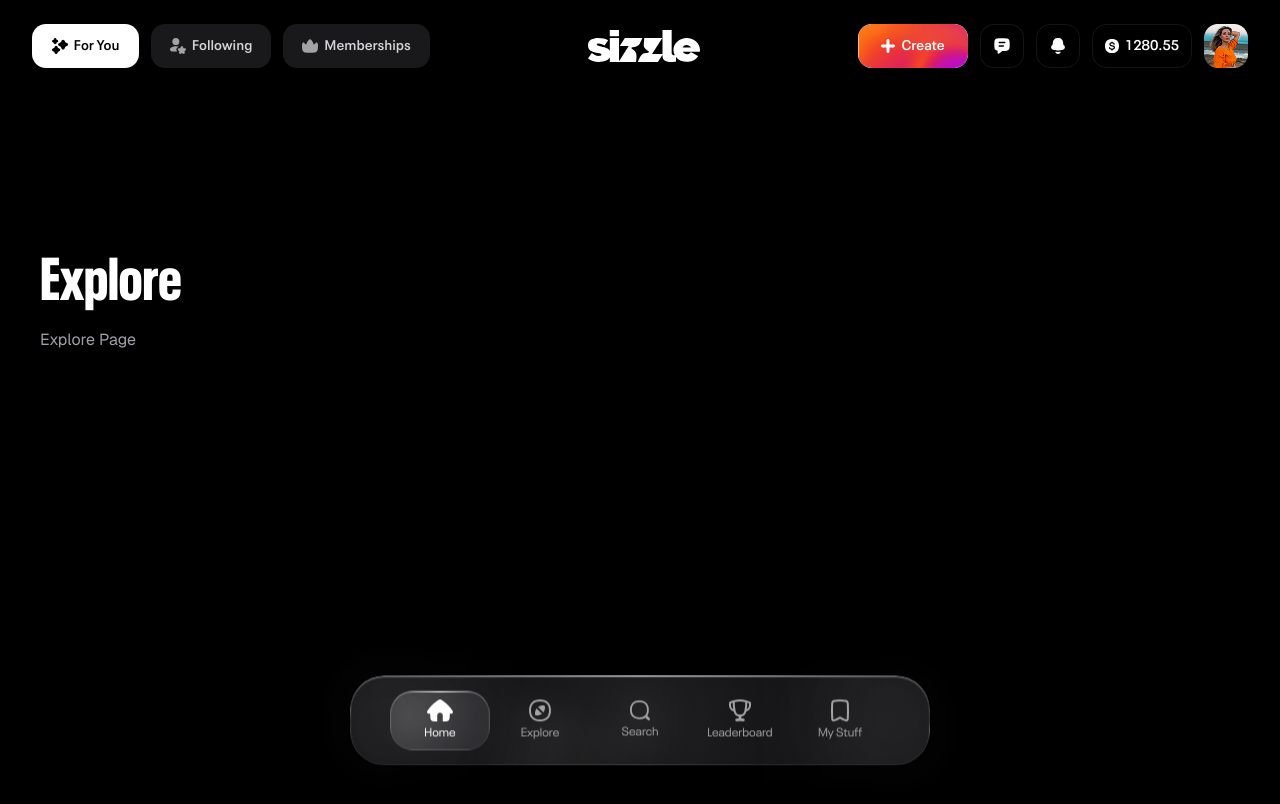
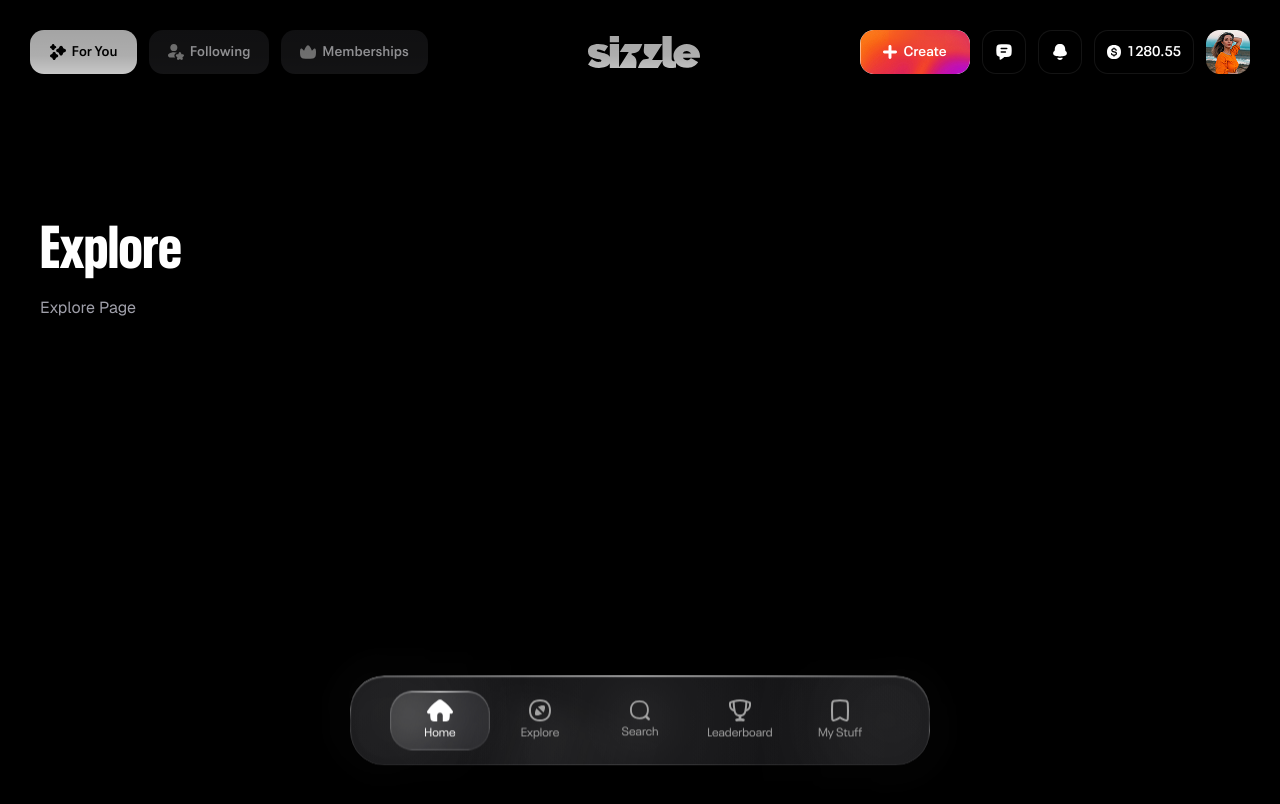
Before and after one commit to iammradarsh/sizzle-ui, a Next.js app: page /explore in a window 1280 px wide. Shown: the top 804 px of the page. Built offline with nearby package versions, Linux system fonts and the light colour scheme.

Commit message:
nav update

```diff
--- a/app/layout.tsx
+++ b/app/layout.tsx
@@ -71,7 +71,7 @@ export default function RootLayout({
         </svg>
         <Header />
 
-        <main className="flex-1">{children}</main>
+        <main className="flex-1 mt-[-60px]">{children}</main>
 
         <BottomNavbar />
       </body>
--- /dev/null
+++ b/components/bgBlur/BgBlur.tsx
@@ -0,0 +1,17 @@
+"use client";
+
+import BgBlurCanvas from "./BgBlurCanvas";
+
+interface BgBlurProps {
+  className?: string;
+}
+
+export default function BgBlur({ className = "" }: BgBlurProps) {
+  return (
+    <div
+      className={`pointer-events-none absolute inset-0 overflow-hidden ${className}`}
+    >
+      <BgBlurCanvas />
+    </div>
+  );
+}
--- /dev/null
+++ b/components/bgBlur/BgBlurCanvas.tsx
@@ -0,0 +1,64 @@
+"use client";
+
+import { useEffect, useRef } from "react";
+import { Renderer } from "ogl";
+
+export default function BgBlurCanvas() {
+  const containerRef = useRef<HTMLDivElement>(null);
+
+  useEffect(() => {
+    if (!containerRef.current) return;
+
+    const renderer = new Renderer({
+      alpha: true,
+      antialias: true,
+      dpr: Math.min(window.devicePixelRatio, 2),
+    });
+
+    const gl = renderer.gl;
+
+    gl.clearColor(0, 0, 0, 0);
+
+    const canvas = gl.canvas;
+
+    canvas.style.width = "100%";
+    canvas.style.height = "100%";
+    canvas.style.display = "block";
+
+    containerRef.current.appendChild(canvas);
+
+    const resize = () => {
+      if (!containerRef.current) return;
+
+      renderer.setSize(
+        containerRef.current.clientWidth,
+        containerRef.current.clientHeight,
+      );
+    };
+
+    resize();
+
+    window.addEventListener("resize", resize);
+
+    let frameId = 0;
+
+    const update = () => {
+      frameId = requestAnimationFrame(update);
+
+      gl.clear(gl.COLOR_BUFFER_BIT);
+    };
+
+    update();
+
+    return () => {
+      cancelAnimationFrame(frameId);
+      window.removeEventListener("resize", resize);
+
+      if (canvas.parentNode) {
+        canvas.parentNode.removeChild(canvas);
+      }
+    };
+  }, []);
+
+  return <div ref={containerRef} className="absolute inset-0" />;
+}
--- a/components/layout/Header.tsx
+++ b/components/layout/Header.tsx
@@ -5,11 +5,73 @@ import { Avatar, AvatarFallback, AvatarImage } from "../ui/avatar";
 
 export default function Header() {
   return (
-    <header className="sticky top-0 z-50 w-full  px-8 py-6 bg-gradient-to-b from-black/50 via-black/40 to-black/0 backdrop-blur-xs">
+    <div className="relative h-[120px] fixed z-50">
+      {/* ===== YEH NAYA BLUR BLOCK ADD KAREIN ===== */}
+      <div className="fixed top-0 left-0 right-0 z-40 grid h-30 pointer-events-none select-none">
+        {/* Layer 1 - Light Blur */}
+        <div
+          className="col-start-1 row-start-1 backdrop-blur-[0px]"
+          style={{
+            maskImage: "linear-gradient(to bottom, black 0%, transparent 30%)",
+            WebkitMaskImage:
+              "linear-gradient(to bottom, black 0%, transparent 30%)",
+          }}
+        />
+        {/* Layer 2 */}
+        <div
+          className="col-start-1 row-start-1 backdrop-blur-[0px]"
+          style={{
+            maskImage: "linear-gradient(to bottom, black 10%, transparent 50%)",
+            WebkitMaskImage:
+              "linear-gradient(to bottom, black 10%, transparent 50%)",
+          }}
+        />
+        {/* Layer 3 */}
+        <div
+          className="col-start-1 row-start-1 backdrop-blur-[0px]"
+          style={{
+            maskImage: "linear-gradient(to bottom, black 25%, transparent 70%)",
+            WebkitMaskImage:
+              "linear-gradient(to bottom, black 25%, transparent 70%)",
+          }}
+        />
+        {/* Layer 4 - Broken [px] ko 12px kiya aur mask stretch kiya */}
+        <div
+          className="col-start-1 row-start-1 backdrop-blur-[0px]"
+          style={{
+            maskImage: "linear-gradient(to bottom, black 40%, transparent 85%)",
+            WebkitMaskImage:
+              "linear-gradient(to bottom, black 40%, transparent 85%)",
+          }}
+        />
+        {/* Layer 5 */}
+        <div
+          className="col-start-1 row-start-1 backdrop-blur-[4px]"
+          style={{
+            maskImage: "linear-gradient(to bottom, black 55%, transparent 95%)",
+            WebkitMaskImage:
+              "linear-gradient(to bottom, black 55%, transparent 95%)",
+          }}
+        />
+        {/* Layer 6 - Deep Blur */}
+        <div
+          className="col-start-1 row-start-1 backdrop-blur-[0px]"
+          style={{
+            maskImage:
+              "linear-gradient(to bottom, black 70%, transparent 100%)",
+            WebkitMaskImage:
+              "linear-gradient(to bottom, black 70%, transparent 100%)",
+          }}
+        />
+        {/* Dark overlay */}
+      </div>
+
+      <header className="fixed top-0 z-50 w-full px-7.5 pt-7.5 pb-11.5">
+        <div className="absolute top-0 w-full h-28 opacity-80 bg-gradient-to-t from-black/0 via-black/40 to-black/50" />
         <div className="z-10 flex items-center justify-between">
           {/* Left */}
           <div className="flex items-center gap-3">
-          <Button className="flex items-center justify-center h-[44px] w-[107px] rounded-[14px] font-neue-semibold font-normal bg-white text-[14px] text-black hover:[#DFDCD7] border-none">
+            <Button className="flex items-center justify-center h-[44px] w-[107px] rounded-[14px] font-neue-semibold font-normal bg-white text-[14px] text-black hover:bg-[#DFDCD7] border-none">
               <Image
                 src="/images/icons/foryou.svg"
                 alt="For You"
@@ -108,7 +170,7 @@ export default function Header() {
             <Button
               variant="outline"
               size="icon"
-            className="h-[44px] w-[44px] rounded-[14px] border-[rgba(255, 255, 255, 0.2)] bg-[rgba(0, 0, 0, 0.25)] hover:bg-[#19191B]"
+              className="h-[44px] w-[44px] rounded-[14px] border-[rgba(255, 255, 255, 0.2)] bg-black/25 hover:bg-[#19191B]"
             >
               <Image
                 src="/images/icons/bell.svg"
@@ -121,7 +183,7 @@ export default function Header() {
             {/* Wallet */}
             <Button
               variant="outline"
-            className="h-[44px] w-[100px] rounded-[14px] border-[rgba(255, 255, 255, 0.2)] bg-[rgba(0, 0, 0, 0.25)] hover:bg-[#19191B]"
+              className="h-[44px] w-[100px] rounded-[14px] border-[rgba(255, 255, 255, 0.2)] bg-black/25 hover:bg-[#19191B]"
             >
               <Image
                 src="/images/icons/wallet.svg"
@@ -143,5 +205,6 @@ export default function Header() {
           </div>
         </div>
       </header>
+    </div>
   );
 }
--- a/package.json
+++ b/package.json
@@ -20,6 +20,7 @@
     "lucide-react": "^1.23.0",
     "motion": "^12.42.2",
     "next": "16.2.10",
+    "ogl": "^1.0.11",
     "react": "19.2.4",
     "react-dom": "19.2.4",
     "shadcn": "^4.13.0",
```
Also changed, not shown: components/bgBlur/useBgBlur.ts (added), 1 other file (tests, documents, lock files or other folders). Lines whose indentation alone changed are shown as unchanged.
